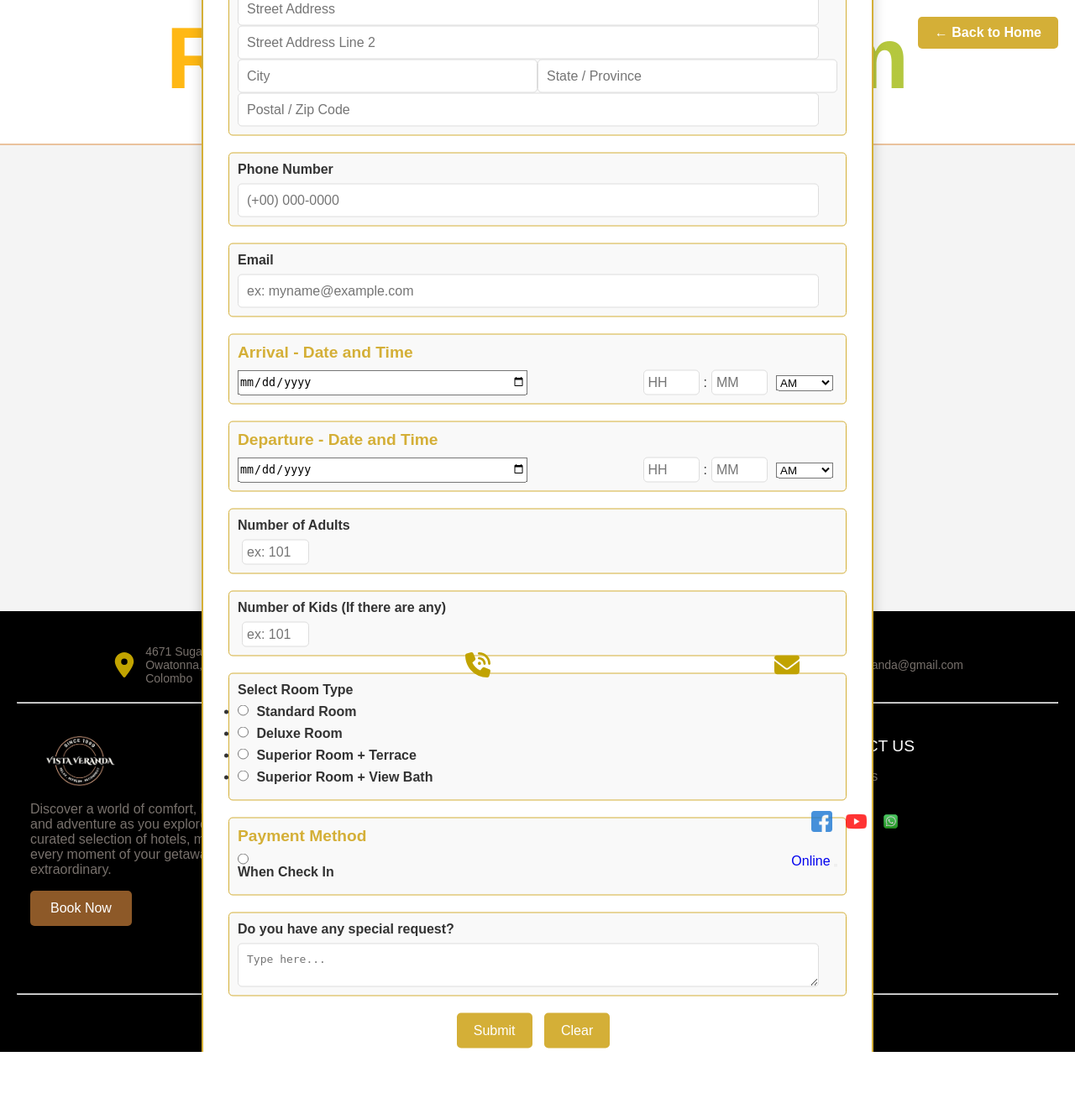
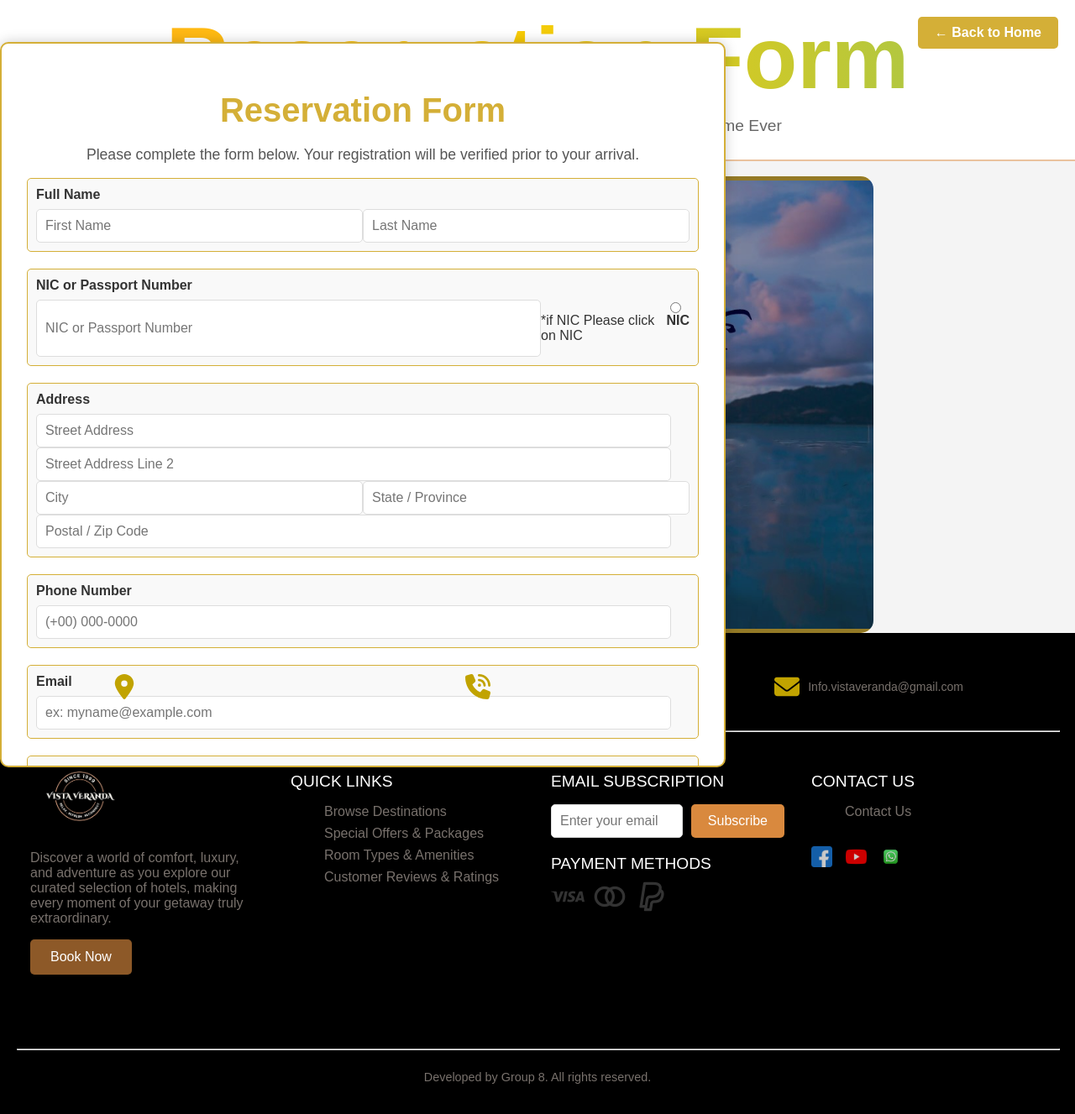
Before and after one commit to Sadusha13/vista_veranda, a PHP site: page /Recervetion.html in a window 1280 px wide. Shown: the whole page at 84% size. Before the commit the page ends 1253 px from the top, so only its background shows below. Run offline with PHP 8.4, Linux system fonts and the light colour scheme; some libraries are stand-ins or nearby versions.

Commit message:
Fix homepage slider sizing

```diff
--- a/styles.css
+++ b/styles.css
@@ -9,18 +9,11 @@
   --max-width: 100%;
 }
 
-* {
-  padding: 0;
-  margin: 0;
-  box-sizing: border-box;
-}
-
 .section__container {
   max-width: var(--max-width);
   margin: auto;
   padding: 5rem 1rem;
 }
-
 .section__subheader {
   margin-bottom: 0.5rem;
   position: relative;
@@ -682,19 +675,26 @@ nav {
   }
 }
 .container{
-  width:208.5vmin;
   position:absolute;
-  transform:translate(-50%,-50%);
-  top:50%;
-  left : 50%;
+  top:0;
+  left:0;
+  width:100%;
+  height:100vh;
   overflow: hidden;
-  box-shadow:  5px 5px 15px rgba(0, 0, 0, 0.3)
+  box-shadow:  5px 5px 15px rgba(0, 0, 0, 0.3);
 }
 .wrapper{
   width:100%;
   height:100%;
   display:flex;
   animation: slide 10s infinite;
+}
+.container .wrapper img {
+  width: 100%;
+  height: 100%;
+  flex: 0 0 100%;
+  object-fit: cover;
+  display: block;
 }
 @keyframes slide {
   0%{
```
